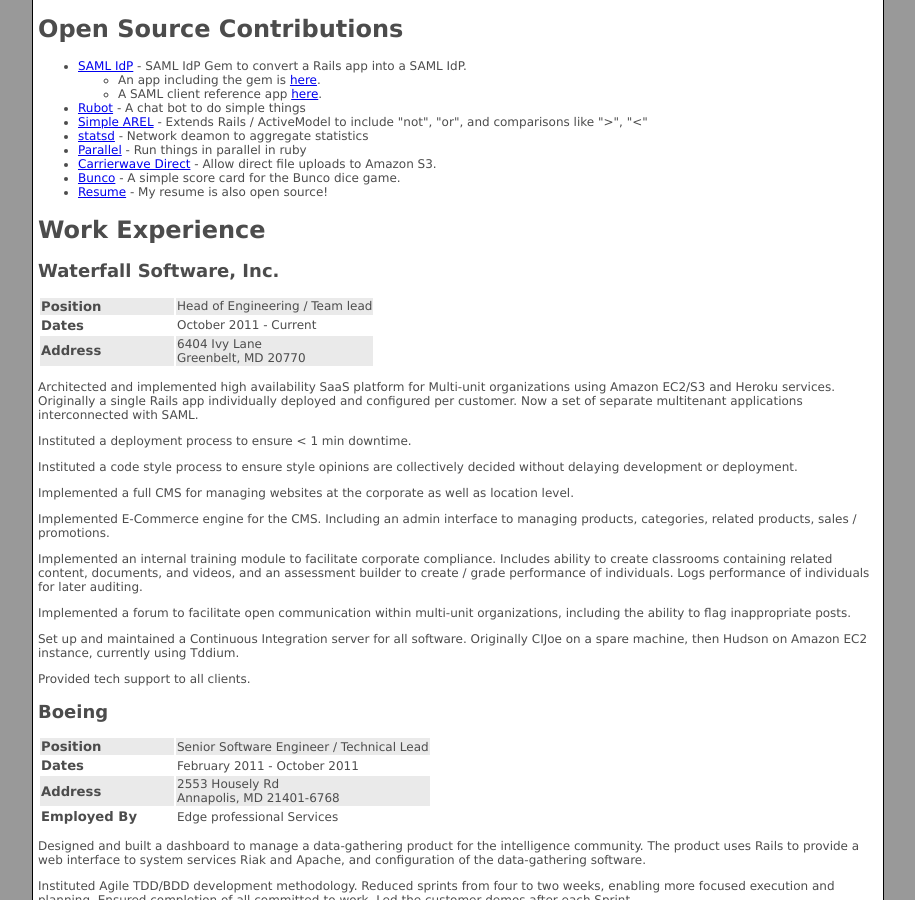
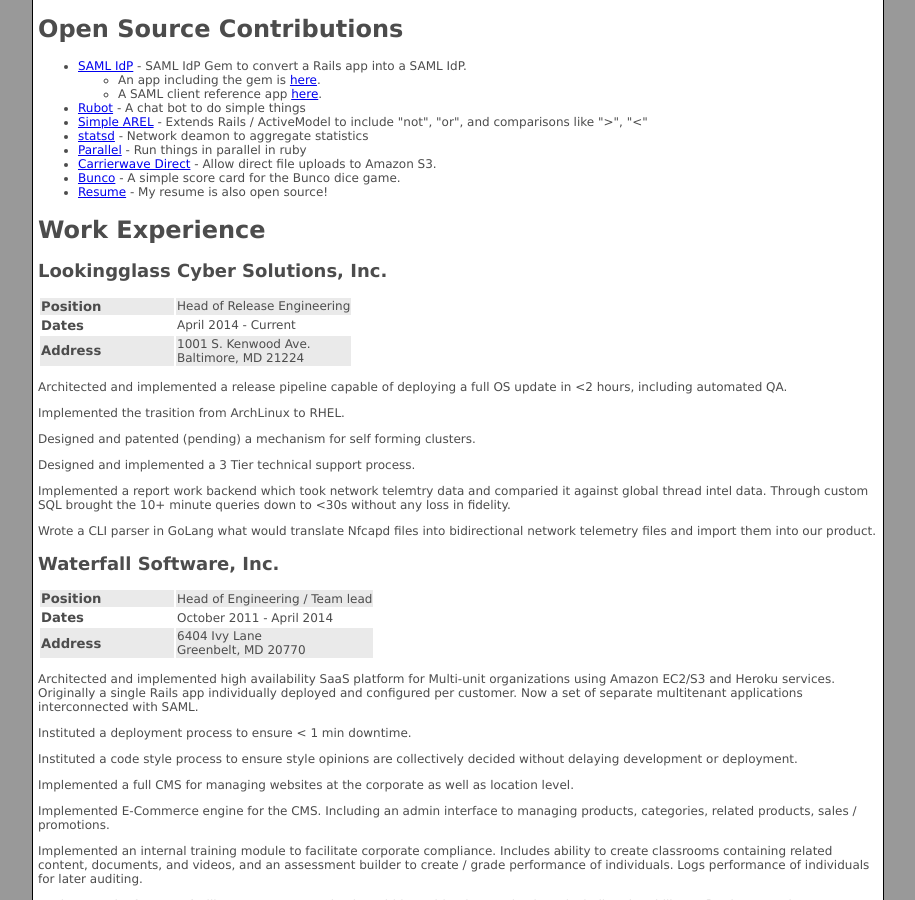
Before and after one commit to srvullupala/Resume, a Jekyll site: the page built from index.html, in a window 1280 px wide and 900 px high, scrolled down 528 px. Shown: the whole window, without its empty margins (182-1097 px from the left). Built offline with Jekyll 4.4.1, drawn with Linux system fonts in a browser that asks for light colours; Markdown is read by kramdown in place of the engine named in the settings.

Commit message:
Adding a first pass at Lookingglass work

```diff
--- a/_includes/work.html
+++ b/_includes/work.html
@@ -1,4 +1,6 @@
 <h1><a name="work_experience">Work Experience</a></h1>
+
+{% include work_lookingglass.html %}
 
 {% include work_waterfall.html %}
 
--- /dev/null
+++ b/_includes/work_lookingglass.html
@@ -0,0 +1,33 @@
+<h2>Lookingglass Cyber Solutions, Inc.</h2>
+
+<table class=education>
+  <tr>
+    <td class="first odd">Position</td>
+    <td class=odd>Head of Release Engineering</td>
+  </tr>
+  <tr>
+    <td class="first even">Dates</td>
+    <td class=even> April 2014 - Current </td>
+  </tr>
+  <tr>
+    <td class="first odd">Address</td>
+    <td class=odd> 1001 S. Kenwood Ave.<br> Baltimore, MD 21224 </td>
+  </tr>
+</table>
+
+<p>Architected and implemented a release pipeline capable of deploying
+  a full OS update in &lt;2 hours, including automated QA.</p>
+
+<p>Implemented the trasition from ArchLinux to RHEL.</p>
+
+<p>Designed and patented (pending) a mechanism for self forming clusters.</p>
+
+<p>Designed and implemented a 3 Tier technical support process.</p>
+
+<p>Implemented a report work backend which took network telemtry data
+and comparied it against global thread intel data.  Through custom SQL
+brought the 10+ minute queries down to &lt;30s without any loss in
+fidelity.</p>
+
+<p>Wrote a CLI parser in GoLang what would translate Nfcapd files into
+bidirectional network telemetry files and import them into our product.</p>
--- a/_includes/work_waterfall.html
+++ b/_includes/work_waterfall.html
@@ -6,7 +6,7 @@
   </tr>
   <tr>
     <td class="first even">Dates</td>
-    <td class=even> October 2011 - Current </td>
+    <td class=even> October 2011 - April 2014 </td>
   </tr>
   <tr>
     <td class="first odd">Address</td>
```
